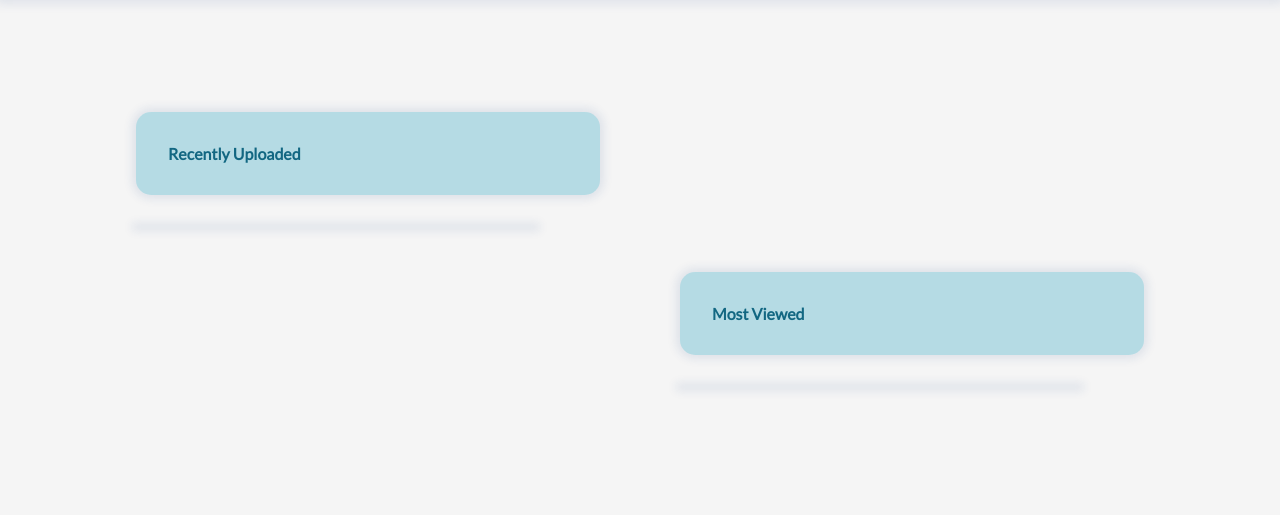
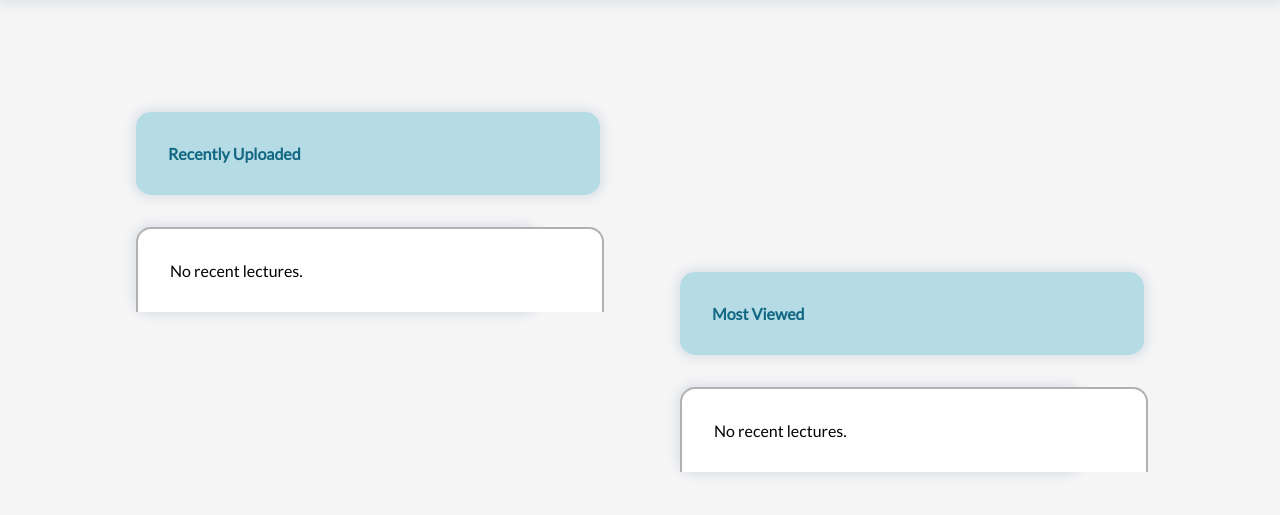
Before and after one commit to Ishitanarsiker/WAD2_GroupProject, a Django app: page / in a window 1280 px wide. Shown: the part 83-598 px from the top of the page. Run offline with Django 3.2, Linux system fonts and the light colour scheme; data that the repository does not hold is empty.

Commit message:
Removed a bit of repetition in views with helper method.

```diff
--- a/lectureFinder/lectureFinderApp/views.py
+++ b/lectureFinder/lectureFinderApp/views.py
@@ -1,22 +1,20 @@
 from django.shortcuts import render, redirect
 from django.urls import reverse
-from lectureFinderApp.models import Lecture, SavedLecture, UserProfile
 from django.contrib.auth.decorators import login_required
 from django.contrib.auth.models import User
 from django.contrib.auth import authenticate, login, logout
+from .models import Lecture, SavedLecture, UserProfile
 from .forms import UserForm, UserProfileForm, UploadLectureForm
 
 
 def index(request):
-    # Index page will display both the recently uploaded and the most viewed lectures.
-
-    # TODO: This currently shows ALL uploaded lectures; maybe do just the last 7 or so?
+    # Index page will display both the 10 most recently uploaded and the 10 most viewed lectures.
     all_lectures = Lecture.objects.all()  # ordered by last record inserted into the table.
     all_lectures_by_views = all_lectures.order_by('-views')
 
     context_dict = {
-        'recently_uploaded': all_lectures,
-        'most_viewed': all_lectures_by_views,
+        'recently_uploaded': all_lectures[:10],
+        'most_viewed': all_lectures_by_views[:10],
     }
 
     return render(request, 'lectureFinderApp/index.html', context=context_dict)
@@ -71,10 +69,7 @@ def show_lecture(request, lecture_name_slug):
     # Get the saved lectures for this user, so we know if this lecture has been saved or not already!
     try:
         current_user = UserProfile.objects.get(user=User.objects.get(id=request.user.id))
-        saved_lecture = SavedLecture.objects.get(
-            lecture=Lecture.objects.get(slug=lecture_name_slug),
-            user=current_user
-        )
+        saved_lecture = get_saved_lectures(lecture_name_slug, current_user)
     except (UserProfile.DoesNotExist, User.DoesNotExist, Lecture.DoesNotExist, SavedLecture.DoesNotExist):
         saved_lecture = None
 
@@ -99,11 +94,7 @@ def save_lecture(request, lecture_name_slug):
 @login_required
 def delete_saved_lecture(request, lecture_name_slug):
     current_user = UserProfile.objects.get(user=User.objects.get(id=request.user.id))
-
-    SavedLecture.objects.get(
-        lecture=Lecture.objects.get(slug=lecture_name_slug),
-        user=current_user
-    ).delete()
+    get_saved_lectures(lecture_name_slug, current_user).delete()
 
     return redirect(reverse('lectureFinderApp:members'))
 
@@ -152,3 +143,11 @@ def login_user(request):
 def logout_user(request):
     logout(request)
     return redirect(reverse('lectureFinderApp:index'))
+
+
+# Helper functions
+def get_saved_lectures(lecture_name_slug, current_user):
+    return SavedLecture.objects.get(
+        lecture=Lecture.objects.get(slug=lecture_name_slug),
+        user=current_user
+    )
--- a/lectureFinder/templates/lectureFinderApp/index.html
+++ b/lectureFinder/templates/lectureFinderApp/index.html
@@ -15,6 +15,7 @@
                         <div class="category-title">Recently Uploaded</div>
                     </div>
                     <div class="table">
+                        {% if recently_uploaded %}
                             {% for list_item in recently_uploaded %}
                                 {% if forloop.first %}
                                     <div class="table-cell table-top">
@@ -33,6 +34,11 @@
                                     </div>
                                 {% endif %}
                             {% endfor %}
+                        {% else %}
+                            <div class="table-cell table-top">
+                                <p>No recent lectures.</p>
+                            </div>
+                        {% endif %}
                     </div>
                 </div>
             </div>
@@ -43,6 +49,7 @@
                     <div class="category-title">Most Viewed</div>
 
                     <div class="table">
+                        {% if most_viewed %}
                             {% for list_item in most_viewed %}
                                 {% if forloop.first %}
                                     <div class="table-cell table-top">
@@ -61,6 +68,11 @@
                                     </div>
                                 {% endif %}
                             {% endfor %}
+                        {% else %}
+                            <div class="table-cell table-top">
+                                <p>No recent lectures.</p>
+                            </div>
+                        {% endif %}
                     </div>
 
                 </div>
```
Lines whose indentation alone changed are shown as unchanged.
